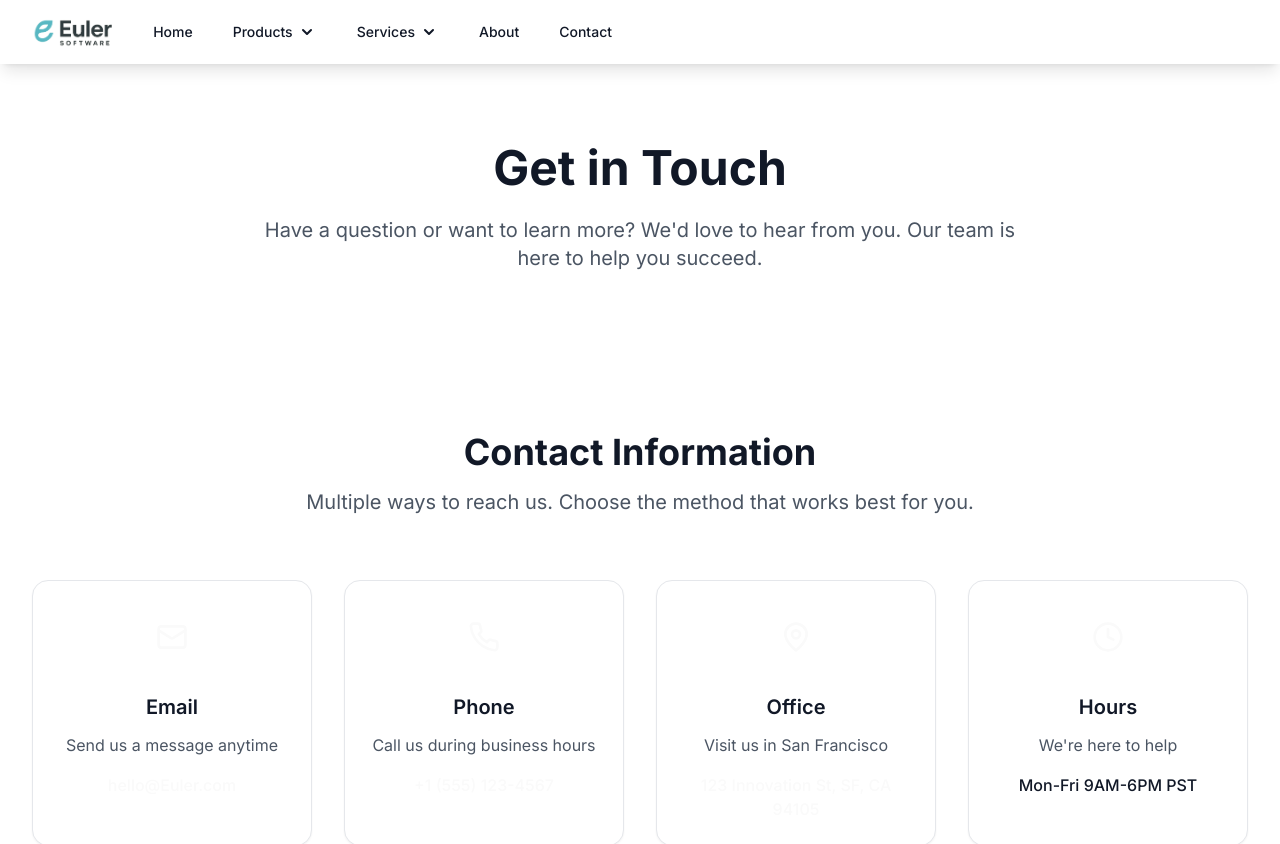
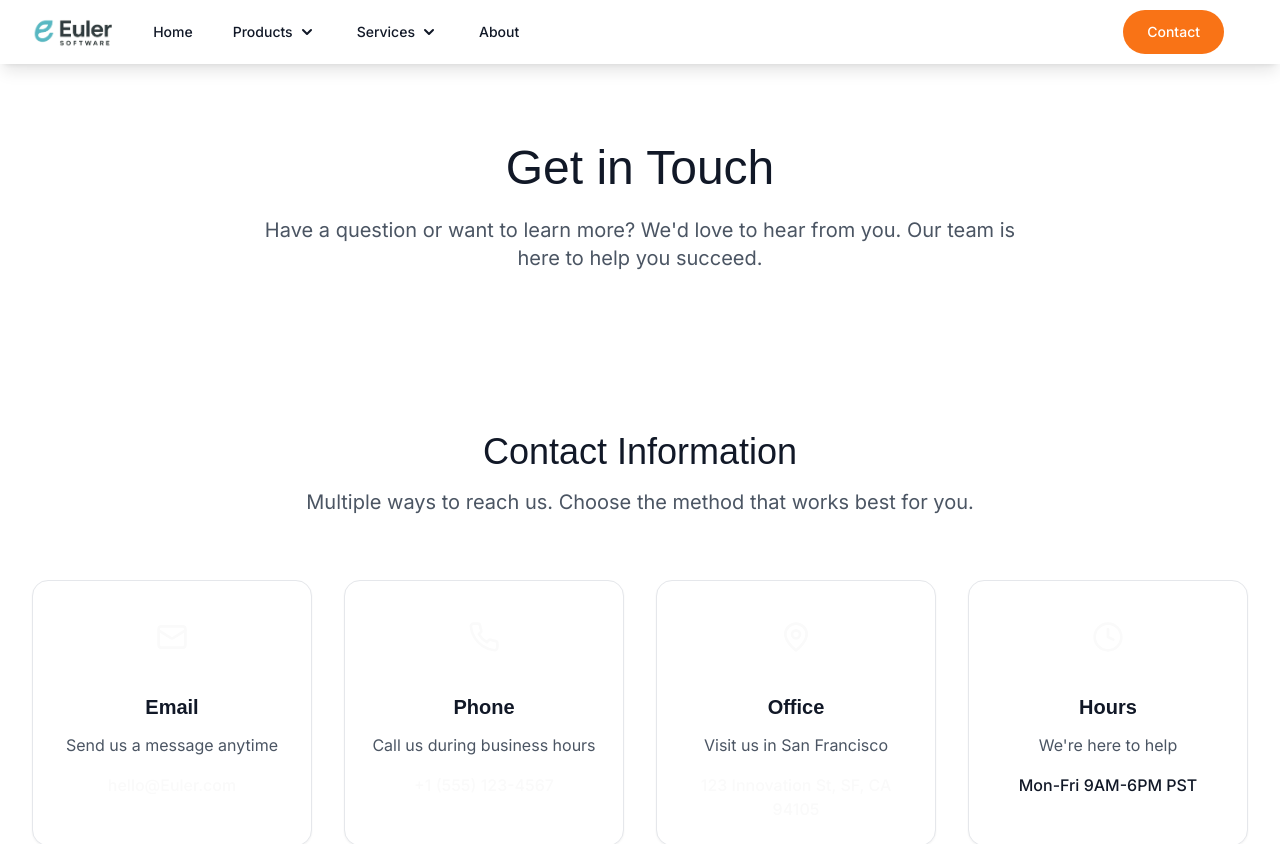
Before and after one commit to phamtungvu1997/eulerwebsite, a React (Vite) app: page /contact in a window 1280 px wide. Shown: the top 844 px of the page. Built offline with nearby package versions, Linux system fonts and the light colour scheme.

Commit message:
[yagin] change font to more modern

```diff
--- a/src/components/Hero/EulerHero.tsx
+++ b/src/components/Hero/EulerHero.tsx
@@ -19,7 +19,7 @@ export default function EulerHero() {
 
         <div className="container relative z-10 py-20">
           <div className="max-w-2xl text-left">
-            <h1 className="text-4xl md:text-6xl font-bold text-white font-sans">
+            <h1 className="text-4xl md:text-6xl text-white">
               Building bridges from vision to reality
             </h1>
             <p className="mt-4 text-lg text-white/80">
@@ -55,7 +55,7 @@ export default function EulerHero() {
       <div className="bg-white py-12">
         <div className="container">
           <div className="text-center">
-            <h2 className="text-xl md:text-2xl font-semibold text-gray-800">
+            <h2 className="text-xl md:text-2xl text-gray-800">
               Trusted by leading enterprises to secure modern infrastructure
             </h2>
             <p className="mt-2 text-gray-500">
--- a/src/components/Layout/Header.tsx
+++ b/src/components/Layout/Header.tsx
@@ -37,7 +37,7 @@ export default function Header() {
               </div>
 
               {/* Desktop main nav */}
-              <div className="hidden sm:ml-6 sm:block">
+              <div className="hidden sm:ml-6 sm:block my-auto">
                 <div className="flex space-x-4">
                   <Link
                     to="/"
@@ -262,14 +262,14 @@ export default function Header() {
                   >
                     About
                   </Link>
+                </div>
+              </div>
               <Link
                 to="/contact"
-                    className="rounded-md px-3 py-2 text-sm font-medium text-gray-900 hover:bg-gray-100"
+                className="rounded-full px-6 py-3 text-sm font-medium text-white-900 bg-orange-500 text-white font-medium hover:bg-orange-600 transition-colors ml-auto hidden sm:block"
               >
                 Contact
               </Link>
-                </div>
-              </div>
             </div>
 
             <div className="absolute inset-y-0 right-0 flex items-center pr-2 sm:static sm:inset-auto sm:ml-6 sm:pr-0">
--- a/src/index.css
+++ b/src/index.css
@@ -5,6 +5,7 @@
 @layer base {
   html {
     scroll-behavior: smooth;
+    font-family: "FK Grotesk Neue", Arial, sans-serif, serif
   }
 
   /* Mặc định LIGHT theme */
@@ -20,69 +21,71 @@
   input::placeholder {
     opacity: 0.5;
   }
+
+  h1,
+  h2,
+  h3,
+  h4 {
+    font-family: "FK Grotesk Neue", Arial, sans-serif, serif
+  }
 }
 
 @layer components {
+
   /* NAVBAR sáng, bám đỉnh, có blur nhẹ và hairline */
   .navbar {
     @apply sticky top-0 z-50 bg-white/80 backdrop-blur border-b border-brand-border;
   }
+
   .nav-link {
     @apply text-brand-fgMuted hover:text-brand-fg transition-colors;
   }
+
   .nav-cta {
     @apply btn-primary;
   }
 
   /* BUTTONS */
   .btn-primary {
-    @apply inline-flex items-center gap-2 rounded-full px-5 py-3
-           font-medium text-brand-primaryForeground
-           bg-brand-primary hover:bg-brand-primary700
-           focus:outline-none focus:ring-2 focus:ring-brand
-           transition-colors;
+    @apply inline-flex items-center gap-2 rounded-full px-5 py-3 font-medium text-brand-primaryForeground bg-brand-primary hover:bg-brand-primary700 focus:outline-none focus:ring-2 focus:ring-brand transition-colors;
   }
+
   .btn-secondary {
-    @apply inline-flex items-center gap-2 rounded-full px-5 py-3
-           text-brand-fg bg-white border border-brand-border
-           hover:bg-brand-bgElevated focus:outline-none
-           focus:ring-2 focus:ring-brand transition-colors;
+    @apply inline-flex items-center gap-2 rounded-full px-5 py-3 text-brand-fg bg-white border border-brand-border hover:bg-brand-bgElevated focus:outline-none focus:ring-2 focus:ring-brand transition-colors;
   }
 
   /* BADGE/CHIP */
   .badge-soft {
-    @apply rounded-full px-3 py-1 text-sm
-           bg-brand-bgElevated text-brand-fgMuted
-           border border-brand-border;
+    @apply rounded-full px-3 py-1 text-sm bg-brand-bgElevated text-brand-fgMuted border border-brand-border;
   }
 
   /* CARD sáng */
   .card {
-    @apply rounded-2xl bg-white border border-brand-border
-           shadow-card p-6;
+    @apply rounded-2xl bg-white border border-brand-border shadow-card p-6;
   }
 
   /* INPUTS */
   .input-field {
-    @apply w-full rounded-xl px-4 py-3 bg-white
-           border border-brand-border
-           text-brand-fg placeholder-brand-fgMuted
-           focus:outline-none focus:ring-2 focus:ring-brand;
+    @apply w-full rounded-xl px-4 py-3 bg-white border border-brand-border text-brand-fg placeholder-brand-fgMuted focus:outline-none focus:ring-2 focus:ring-brand;
   }
 
   /* HERO hỗ trợ video nền + overlay tối + chữ trắng */
   .hero {
     @apply relative overflow-hidden text-white;
   }
+
   .hero__bg {
     @apply absolute inset-0;
   }
+
   .hero__overlay {
     @apply absolute inset-0 bg-hero-top;
   }
+
   .hero__vignette {
     @apply absolute inset-0 bg-hero-vignette;
   }
+
   .hero__inner {
     @apply relative z-10 container py-24 md:py-36;
   }
@@ -97,6 +100,7 @@
 .hero-title {
   @apply text-4xl md:text-6xl font-semibold leading-tight tracking-tight;
 }
+
 .hero-subtitle {
   @apply mt-5 max-w-2xl text-lg text-white/80;
 }
--- a/src/pages/AboutPage.tsx
+++ b/src/pages/AboutPage.tsx
@@ -41,7 +41,7 @@ export default function AboutPage() {
       {/* Hero Section */}
       <section className="bg-gradient-to-br from-primary-50 to-accent-50 py-20">
         <div className="max-w-7xl mx-auto px-4 sm:px-6 lg:px-8 text-center">
-          <h1 className="text-4xl md:text-5xl font-bold text-gray-900 mb-6">
+          <h1 className="text-4xl md:text-5xl text-gray-900 mb-6">
             About Euler
           </h1>
           <p className="text-xl text-gray-600 max-w-3xl mx-auto">
@@ -56,7 +56,7 @@ export default function AboutPage() {
         <div className="max-w-7xl mx-auto px-4 sm:px-6 lg:px-8">
           <div className="grid grid-cols-1 lg:grid-cols-2 gap-12 items-center">
             <div>
-              <h2 className="text-3xl md:text-4xl font-bold text-gray-900 mb-6">
+              <h2 className="text-3xl md:text-4xl text-gray-900 mb-6">
                 Our Mission
               </h2>
               <p className="text-lg text-gray-600 mb-6">
--- a/src/pages/ContactPage.tsx
+++ b/src/pages/ContactPage.tsx
@@ -103,7 +103,7 @@ export default function ContactPage() {
       {/* Hero Section */}
       <section className="bg-gradient-to-br from-primary-50 to-accent-50 py-20">
         <div className="max-w-7xl mx-auto px-4 sm:px-6 lg:px-8 text-center">
-          <h1 className="text-4xl md:text-5xl font-bold text-gray-900 mb-6">
+          <h1 className="text-4xl md:text-5xl text-gray-900 mb-6">
             Get in Touch
           </h1>
           <p className="text-xl text-gray-600 max-w-3xl mx-auto">
@@ -117,7 +117,7 @@ export default function ContactPage() {
       <section className="py-20 bg-white">
         <div className="max-w-7xl mx-auto px-4 sm:px-6 lg:px-8">
           <div className="text-center mb-16">
-            <h2 className="text-3xl md:text-4xl font-bold text-gray-900 mb-4">
+            <h2 className="text-3xl md:text-4xl text-gray-900 mb-4">
               Contact Information
             </h2>
             <p className="text-xl text-gray-600 max-w-2xl mx-auto">
--- a/src/pages/NotFoundPage.tsx
+++ b/src/pages/NotFoundPage.tsx
@@ -8,12 +8,12 @@ export default function NotFoundPage() {
       <div className="max-w-2xl mx-auto text-center">
         {/* 404 Number */}
         <div className="mb-8">
-          <h1 className="text-9xl font-bold text-primary-600 leading-none">404</h1>
+          <h1 className="text-9xl text-primary-600 leading-none">404</h1>
         </div>
 
         {/* Error Message */}
         <div className="mb-8">
-          <h2 className="text-3xl md:text-4xl font-bold text-gray-900 mb-4">
+          <h2 className="text-3xl md:text-4xl text-gray-900 mb-4">
             Page Not Found
           </h2>
           <p className="text-xl text-gray-600">
--- a/src/pages/ServicesPage.tsx
+++ b/src/pages/ServicesPage.tsx
@@ -91,7 +91,7 @@ export default function ServicesPage() {
       {/* Hero Section */}
       <section className="bg-gradient-to-br from-primary-50 to-accent-50 py-20">
         <div className="max-w-7xl mx-auto px-4 sm:px-6 lg:px-8 text-center">
-          <h1 className="text-4xl md:text-5xl font-bold text-gray-900 mb-6">
+          <h1 className="text-4xl md:text-5xl text-gray-900 mb-6">
             Our Services
           </h1>
           <p className="text-xl text-gray-600 max-w-3xl mx-auto">
@@ -105,7 +105,7 @@ export default function ServicesPage() {
       <section className="py-20 bg-white">
         <div className="max-w-7xl mx-auto px-4 sm:px-6 lg:px-8">
           <div className="text-center mb-16">
-            <h2 className="text-3xl md:text-4xl font-bold text-gray-900 mb-4">
+            <h2 className="text-3xl md:text-4xl text-gray-900 mb-4">
               What We Offer
             </h2>
             <p className="text-xl text-gray-600 max-w-2xl mx-auto">
--- a/src/pages/services/Pieces/HeroSection.tsx
+++ b/src/pages/services/Pieces/HeroSection.tsx
@@ -55,7 +55,7 @@ export default function HeroSection({
       <div className="container relative z-10 py-12 flex">
         <div className={`mx-auto max-w-3xl text-white ${alignMap[align]} flex flex-col gap-4`}>
           {children}
-          <h1 className="text-4xl md:text-6xl font-bold leading-tight">{title}</h1>
+          <h1 className="text-4xl md:text-6xl leading-tight">{title}</h1>
           {subtitle && <p className="text-lg md:text-xl text-white/85">{subtitle}</p>}
 
           {ctas.length > 0 && (
--- a/src/pages/services/ServiceLayout.tsx
+++ b/src/pages/services/ServiceLayout.tsx
@@ -24,7 +24,7 @@ export default function ServiceLayout({
       {/* Hero Section */}
       <section className="bg-gradient-to-br from-primary-50 to-accent-50 py-20">
         <div className="max-w-7xl mx-auto px-4 sm:px-6 lg:px-8 text-center">
-          <h1 className="text-4xl md:text-5xl font-bold text-gray-900 mb-6">
+          <h1 className="text-4xl md:text-5xl text-gray-900 mb-6">
             {title}
           </h1>
           <p className="text-xl text-gray-600 max-w-3xl mx-auto mb-4">
@@ -40,7 +40,7 @@ export default function ServiceLayout({
       <section className="py-20 bg-white">
         <div className="max-w-7xl mx-auto px-4 sm:px-6 lg:px-8">
           <div className="text-center mb-16">
-            <h2 className="text-3xl md:text-4xl font-bold text-gray-900 mb-4">
+            <h2 className="text-3xl md:text-4xl text-gray-900 mb-4">
               What We Offer
             </h2>
             <p className="text-xl text-gray-600 max-w-2xl mx-auto">
```
Lines whose indentation alone changed are shown as unchanged.
